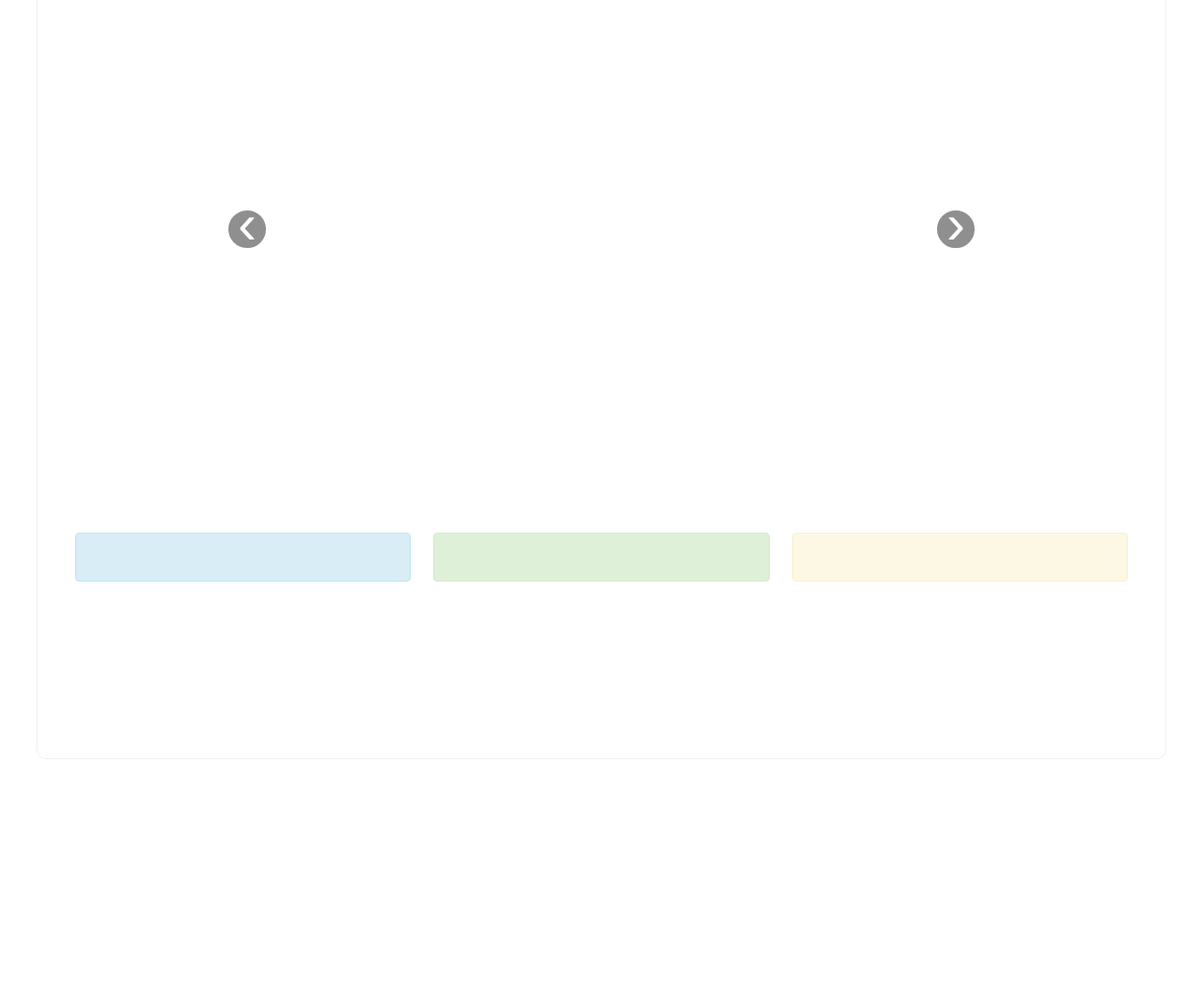
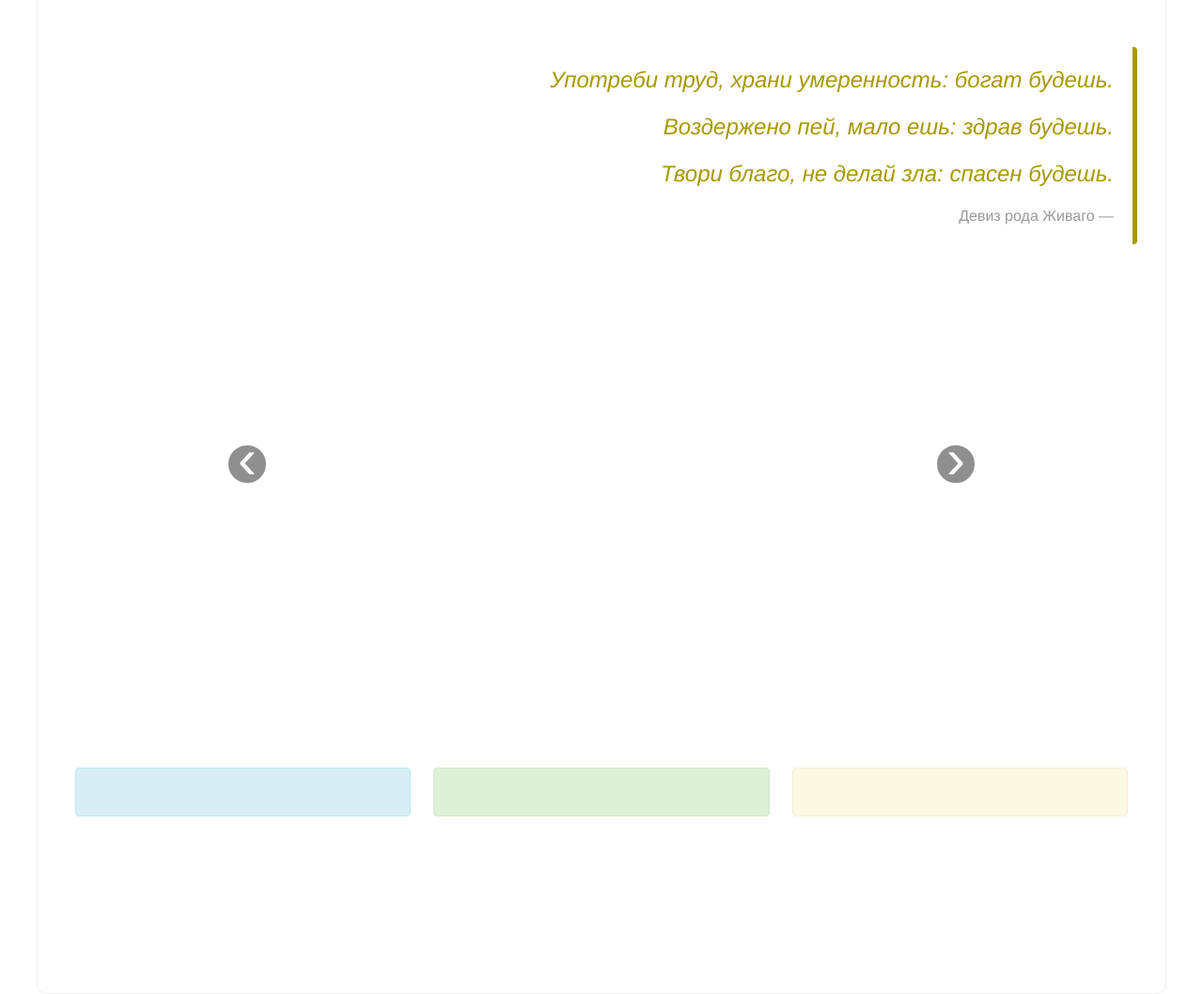
Before and after one commit to odin793/att_tech, a Django app: template att_tech_app/templates/index.html in a window 1280 px wide. Shown: the part 176-1234 px from the top of the page at 94% size. Before the commit the page ends 984 px from the top, so only its background shows below. Run offline with Django 3.2, Linux system fonts and the light colour scheme; the template is opened without the code that fills it, so the values that code supplies are empty; parts of the project's set-up code (start-up, migrations or seed data) failed here and were passed over; some libraries are stand-ins or nearby versions.

Commit message:
added quote to index page. some style changes. fixed slideshow bug

```diff
--- a/att_tech_app/templates/index.html
+++ b/att_tech_app/templates/index.html
@@ -3,11 +3,32 @@
 {% block title %} Автотранспортный техникум им. С. А. Живаго {% endblock %}
 
 {% block content %}
+<blockquote class="pull-right">
+	<p class="lead">
+	   	Употреби труд, храни умеренность: богат будешь.</p>
+	<p class="lead">
+		Воздержено пей, мало ешь: здрав будешь.</p>
+	<p class="lead">
+		Твори благо, не делай зла: спасен будешь.</p>
+	</p>
+	<small style="font-size: 16px;">Девиз рода Живаго</small>
+</blockquote>
+
+<div class="row">
+	<div class="clearfix">&nbsp;</div>
+	<div class="clearfix">&nbsp;</div>
+</div>
+
+
 	<div id="indexCarousel" class="carousel slide">
 		<ol class="carousel-indicators">
-			<li data-target="#indexCarousel" data-slide-to="0" class="active"></li>
-			<li data-target="#indexCarousel" data-slide-to="1"></li>
-			<li data-target="#indexCarousel" data-slide-to="2"></li>
+			{% for p in index_pictures %}
+				{% if forloop.first %}
+					<li data-target="#indexCarousel" data-slide-to="forloop.counter" class="active"></li>
+				{% else %}
+					<li data-target="#indexCarousel" data-slide-to="forloop.counter"></li>
+				{% endif %}
+			{% endfor %}
 		</ol>
 		<!-- Carousel items -->
 		<div class="carousel-inner">
--- a/att_tech_app/templates/layout.html
+++ b/att_tech_app/templates/layout.html
@@ -56,9 +56,15 @@
 							<li class="menu-4"><a href="{% url contacts %}">Контакты</a></li>
 						</ul>
 						<a href="/">
-						<img src="{{STATIC_URL}}img/text_s2.png" style="position: absolute; left: 185px; top: 50px" />
+<img src="{{STATIC_URL}}img/ls1.png" style="position: absolute; left: 170px; top: 50px" />
+						{% comment %}<div style="position: absolute; left: 185px; top: 50px;">
+							<p style="color: white; font-size: 21px; font-weight: bold;">ОГБОУ СПО "АВТОТРАНСПОРТНЫЙ</p>
+							<p style="color: white; font-size: 21px; font-weight: bold;"> ТЕХНИКУМ ИМ. С.А. ЖИВАГО</p>
+							<p style="color: white; font-size: 21px; font-weight: bold;">Г. РЯЗАНИ"</p>
+						</div>{% endcomment %}
+
 						{% comment %}<span style="color: white; font-size: 20px; margin-left: 150px; width: 450px">ОГБОУ СПО "Автотранспортный техникум им С.А. Живаго" г. Рязани</span><br>{% endcomment %}
-						<img src="{{STATIC_URL}}img/logo.png" style="position: absolute; left: 25px; top: 25px"/>
+						<img src="{{STATIC_URL}}img/logo.png" style="position: absolute; left: 20px; top: 25px"/>
 						</a>
 					</div>
 
--- a/static/css/styles.css
+++ b/static/css/styles.css
@@ -41,22 +41,9 @@
     margin: 0 auto;
     width: 1160px;
     height: 125px;
-    /*border: 1px solid #f0f0f0;*/
+
     border-bottom: 0;
 }
-/*
-.header:after {
-    background: url("http://twitter.github.io/bootstrap/assets/css/../img/bs-docs-masthead-pattern.png") repeat scroll center center transparent;
-    bottom: 0;
-    content: "";
-    display: block;
-    left: 0;
-    opacity: 0.4;
-    position: absolute;
-    right: 0;
-    top: 0;
-}
-*/
 
 .well {
     /*background: url('grey.png') 0 0 repeat;*/
@@ -70,10 +57,6 @@
     line-height: 40px;
     margin-bottom: 45px;
     margin-top: 3px;
-}
-
-.nav-pills {
-    margin-right: 35px;
 }
 
 div #indexCarousel {
@@ -209,10 +192,25 @@
 }
 
 .nav a {
-    /*font-weight: bold;*/
     font-size: 15px;
 }
 
 .nav-pills {
-    margin-right: 5px;
+    margin-right: 0px;
+    margin-top: -2px;
 }
+
+blockquote.pull-right {
+    color: #a79900;
+    -webkit-border-radius: 4px;
+    -moz-border-radius: 4px;
+    border-radius: 4px;
+    border-color: #A79900;
+    padding: 20px;
+    width: 850px;
+    margin-right: -10px;
+}
+
+blockquote p.lead {
+    font-size: 24px; font-style:italic;
+}
```
Also changed, not shown: other parts of att_tech_app/templates/index.html (+0 -33 lines), static/img/ls1.png (added), static/img/ls2.png (added).
